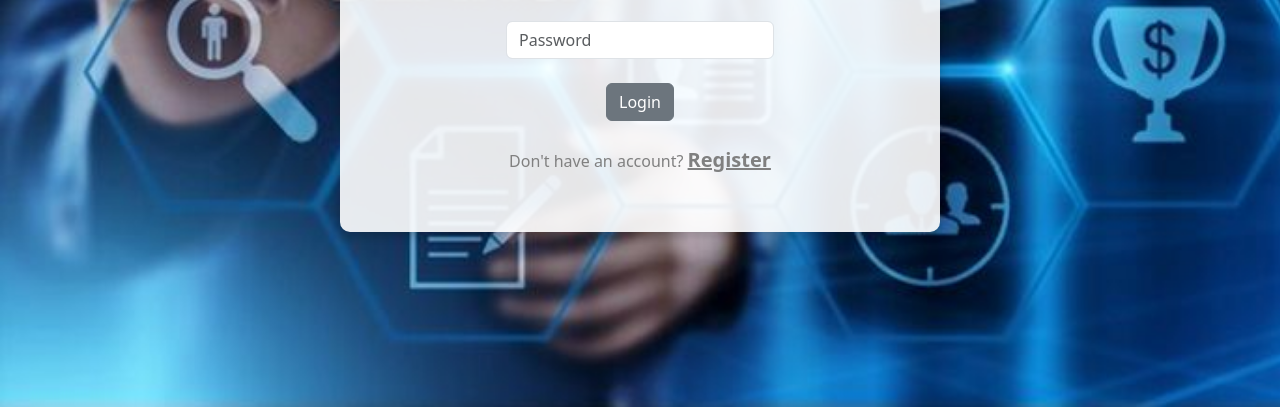
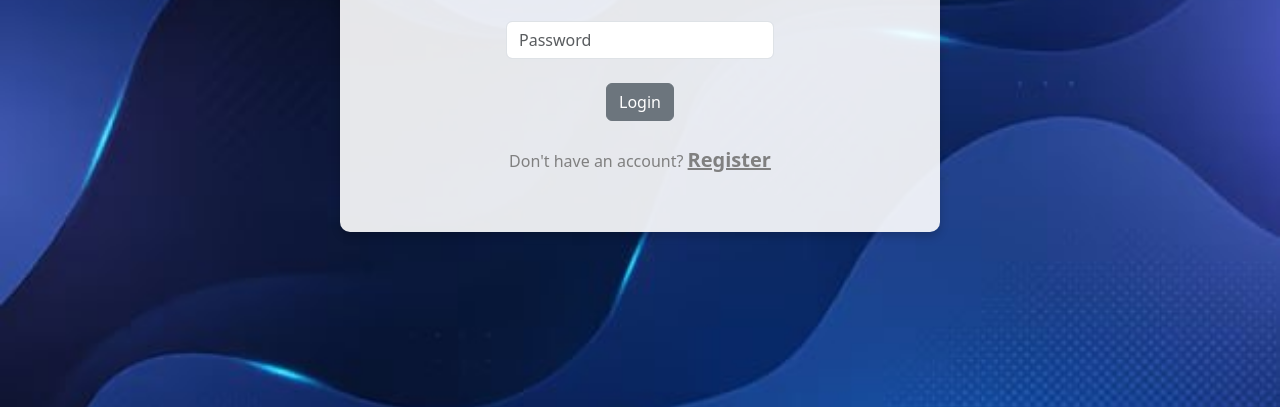
Before and after one commit to Yanting14/WADII-Project, a website: page authentication/login.html in a window 1280 px wide. Shown: the part 393-800 px from the top of the page. Drawn offline with nearby package versions, Linux system fonts and the light colour scheme.

Commit message:
test image deploy

```diff
--- a/authentication/login&register.css
+++ b/authentication/login&register.css
@@ -1,6 +1,6 @@
 
 body {
-    background-image: url(../images/register2.jpg);
+    background-image: url(../images/loginwallpaper.jpg);
     background-size: cover;
     height: 100vh;
     display: flex;
```
